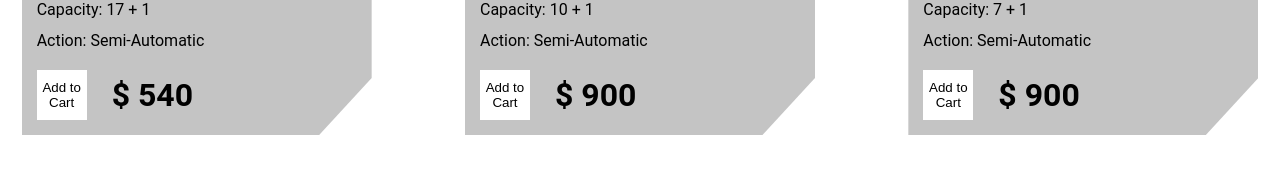
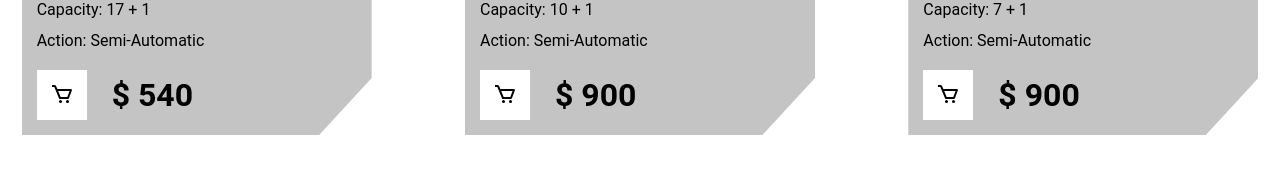
Before and after one commit to kamrul-dev/guns-shop, a React (Create React App) app: page / in a window 1280 px wide. Shown: the part 565-735 px from the top of the page. Built offline with nearby package versions, Linux system fonts and the light colour scheme.

Commit message:
cart icon added

```diff
--- a/src/Card/Card.js
+++ b/src/Card/Card.js
@@ -1,5 +1,6 @@
 import React from 'react';
 import './Card.css'
+import { BiCart } from 'react-icons/bi';
 
 // Card component
 const Card = ({gunData}) => {
@@ -17,7 +18,7 @@ const Card = ({gunData}) => {
                 <p>Action: {action}</p>
             </div>
             <div className='add-to-cart'>
-                <button>Add to Cart</button>
+                <button><BiCart className='icon'/></button>
                 <h1>$ {price}</h1>
             </div>
         </div>
```
